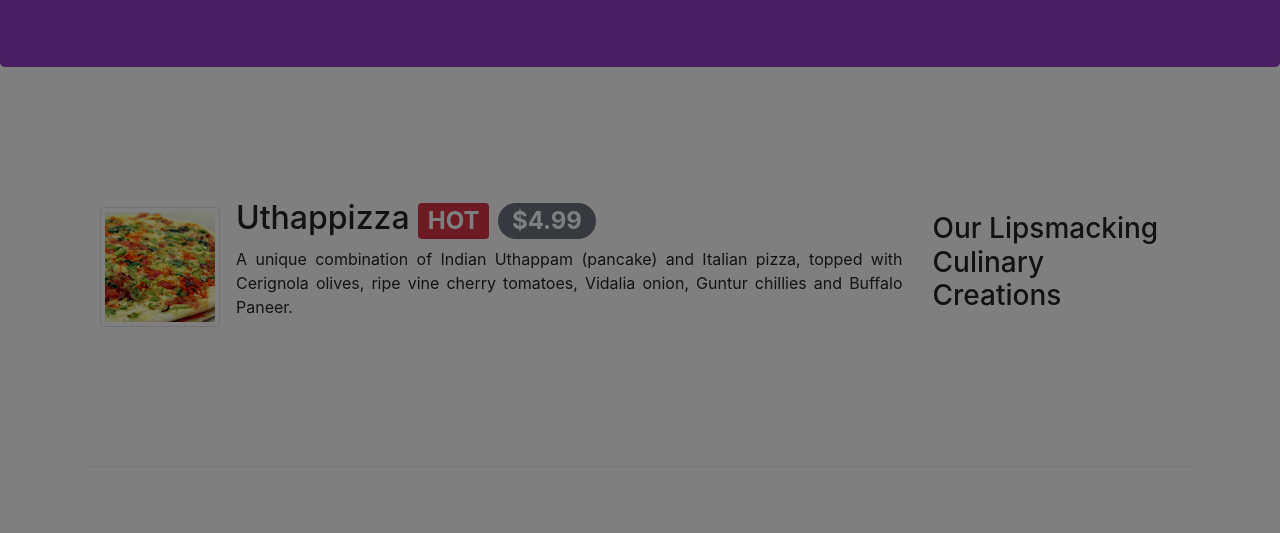
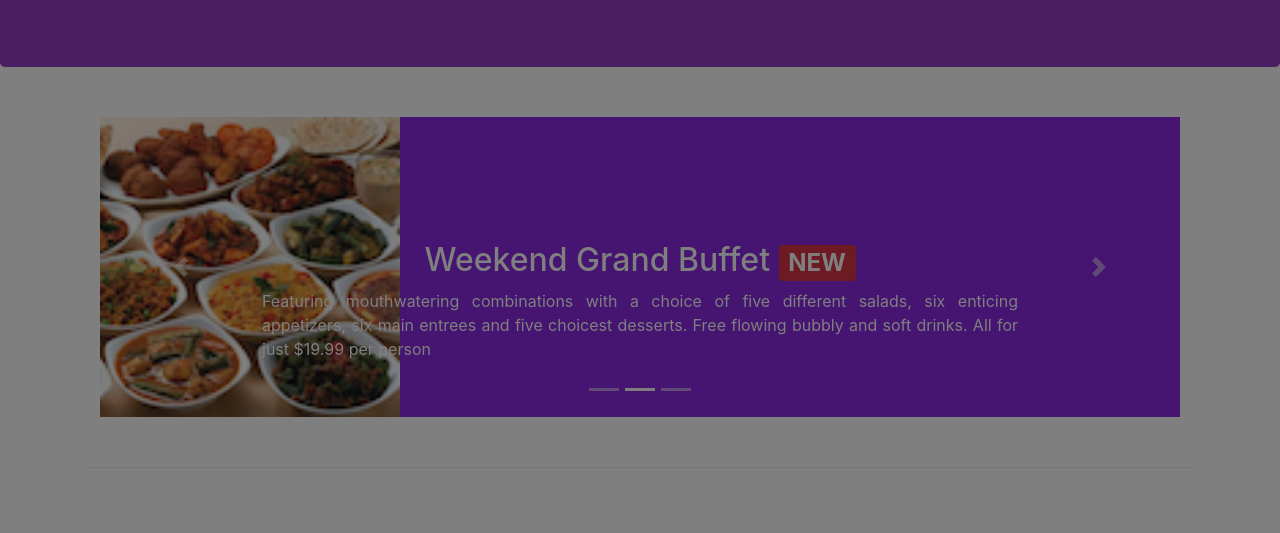
Before and after one commit to sushanth-hrn/Bootstrap, a website: page index.html in a window 1280 px wide. Both pictures are taken after a click on the link "Login". Shown: the part 267-800 px from the top of the page. Drawn offline with nearby package versions, Linux system fonts and the light colour scheme.

Commit message:
carousel

```diff
--- a/css/style.css
+++ b/css/style.css
@@ -44,3 +44,18 @@ body{
     margin-bottom: 2px solid black;
     padding: 10px;
 }
+
+.carousel {
+    background-color: blueviolet;
+}
+
+.carousel-item {
+    height: 300px;
+}
+
+.carousel-item img {
+    position: absolute;
+    top: 0px;
+    left: 0px;
+    min-height: 300px;
+}
--- a/index.html
+++ b/index.html
@@ -104,6 +104,51 @@
     </header>
 
     <div class="container">
+
+        <div class="row row-content">
+            <div class="col">
+                <div class="carousel slide" id="mycarousel" data-ride="carousel">
+                    <div class="carousel-inner" role="listbox">
+                        <div class="carousel-item active">
+                            <img src="img/uthappizza.png" alt="pizza" class="d-block img-fluid">
+                            <div class="carousel-caption d-none d-md-block">
+                                <h2>Uthappizza <span class="badge badge-danger">HOT</span> <span class="badge badge-pill badge-secondary">$4.99</span></h2>
+                                <p style="text-align: justify; word-break: keep-all;">A unique combination of Indian Uthappam (pancake) and Italian pizza, topped with Cerignola olives, ripe vine cherry tomatoes, Vidalia onion, Guntur chillies and Buffalo Paneer.</p>
+                            </div>
+                        </div>
+                        <div class="carousel-item">
+                            <img src="img/buffet.png" alt="buffet" class="d-block img-fluid">
+                            <div class="carousel-caption d-none d-md-block">
+                                <h2>Weekend Grand Buffet <span class="badge badge-danger">NEW</span></h2>
+                                <p style="text-align: justify; word-break: keep-all;">Featuring mouthwatering combinations with a choice of five different salads, six enticing appetizers, six main entrees and
+                                    five choicest desserts. Free flowing bubbly and soft drinks. All for just $19.99 per person </p>
+                            </div>
+                        </div>
+                        <div class="carousel-item">
+                            <img src="img/alberto.png" alt="alberto" class="d-block img-fluid">
+                            <div class="carousel-caption d-none d-md-block" >
+                                <h2 class="mt-auto">Alberto Somayya</h2>
+                                <h4>Executive Chef</h4>
+                                <p style="text-align: justify; word-break: keep-all;">Award winning three-star Michelin chef with wide International experience having worked closely
+                                    with whos-who in the culinary world, he specializes in creating mouthwatering Indo-Italian fusion experiences. </p>
+                            </div>
+                        </div>
+                    </div>
+                    <ol class="carousel-indicators">
+                        <li data-target="#mycarousel" data-slide-to="0" class="active"></li>
+                        <li data-target="#mycarousel" data-slide-to="1"></li>
+                        <li data-target="#mycarousel" data-slide-to="2"></li>
+                    </ol>
+                    <a href="#mycarousel" class="carousel-control-prev" data-slide="prev" role="button">
+                        <span class="carousel-control-prev-icon"></span>
+                    </a>
+                    <a href="#mycarousel" class="carousel-control-next" data-slide="next" role="button">
+                        <span class="carousel-control-next-icon"></span>
+                    </a>
+                </div>
+            </div>
+        </div>
+
         <div class="row row-content align-items-center">
             <div class="col-12 col-sm-4 order-sm-last col-md-3">
                 <h3>Our Lipsmacking Culinary Creations</h3>
```
